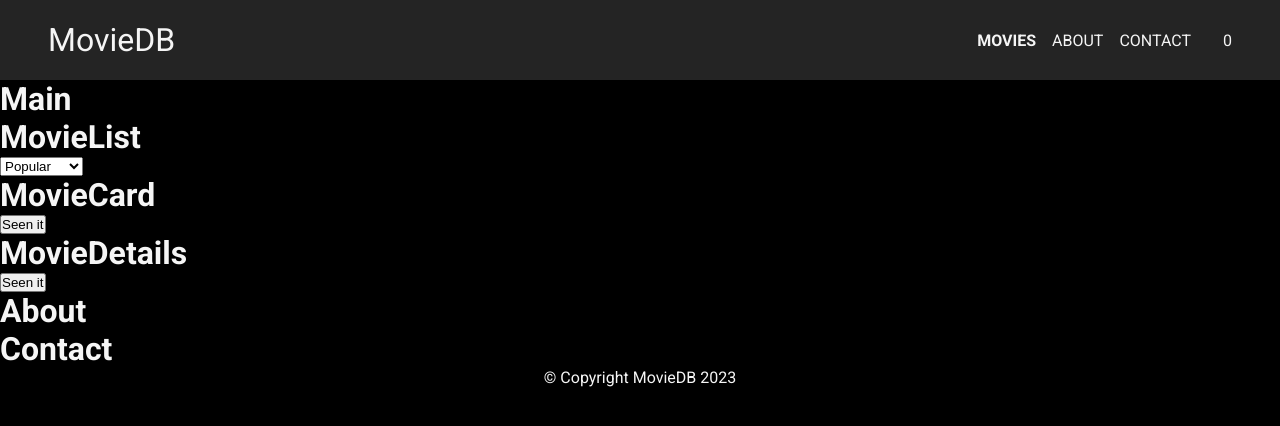
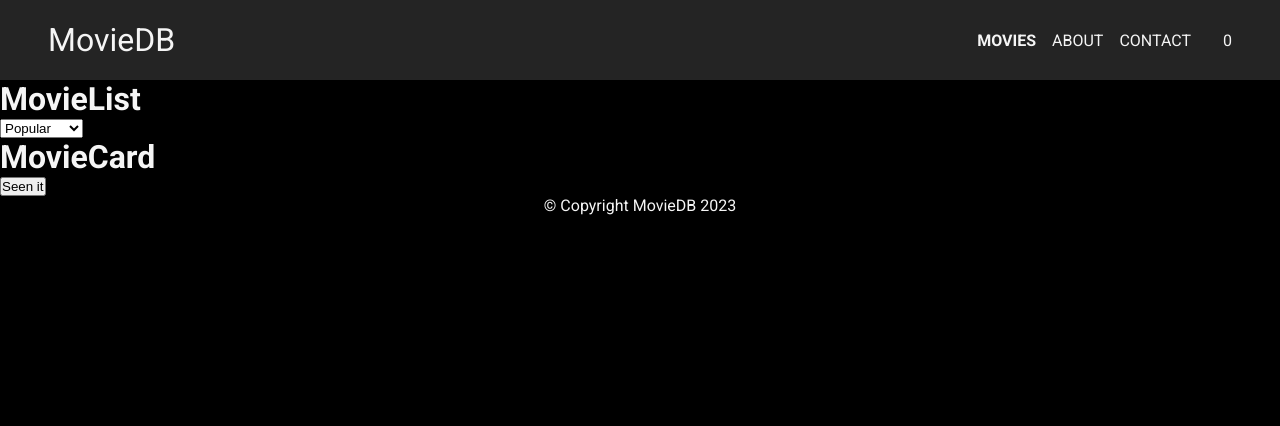
Before and after one commit to johanbry/movieDB-react, a React (Vite) app: page / in a window 1280 px wide. Shown: the top 426 px of the page. Built offline with nearby package versions, Linux system fonts and the light colour scheme.

Commit message:
added Routes to all components/pages

```diff
--- a/src/components/Main/Main.jsx
+++ b/src/components/Main/Main.jsx
@@ -1,17 +1,21 @@
+import { Route, Routes } from "react-router-dom";
 import About from "./About/About";
 import Contact from "./Contact/Contact";
 import MovieDetails from "./MovieDetails/MovieDetails";
 import MovieList from "./MovieList/MovieList";
+import Actor from "./Actor/Actor";
 
 const Main = () => {
   return (
-    <div>
-      <h1>Main</h1>
-      <MovieList />
-      <MovieDetails />
-      <About />
-      <Contact />
-    </div>
+    <main>
+      <Routes>
+        <Route path="/" element={<MovieList />} />
+        <Route path=":id" element={<MovieDetails />} />
+        <Route path="about" element={<About />} />
+        <Route path="contact" element={<Contact />} />
+        <Route path="actor/:id" element={<Actor />} />
+      </Routes>
+    </main>
   );
 };
 
```
